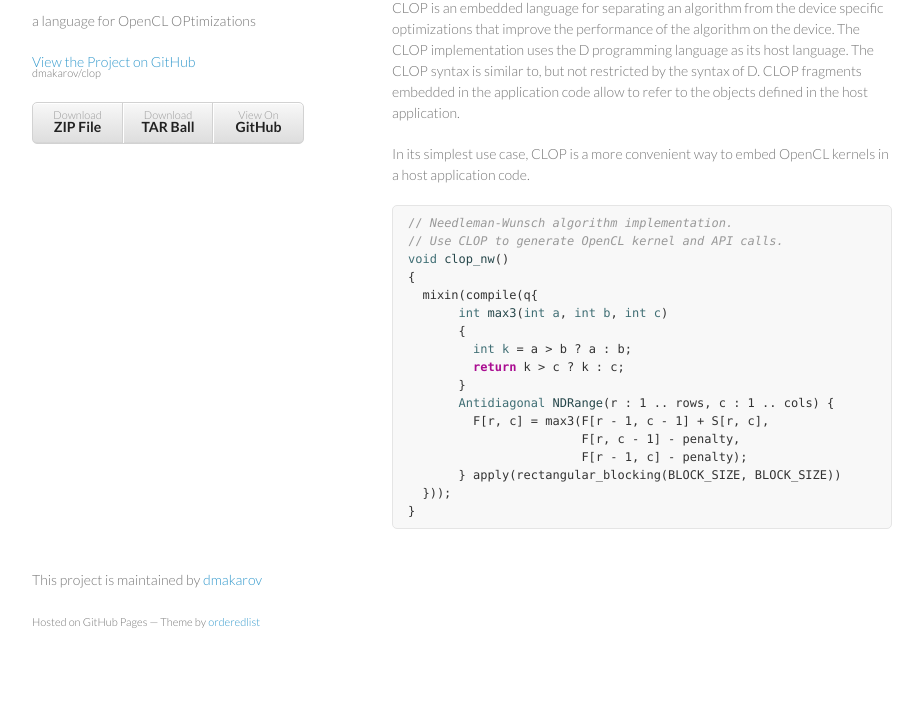
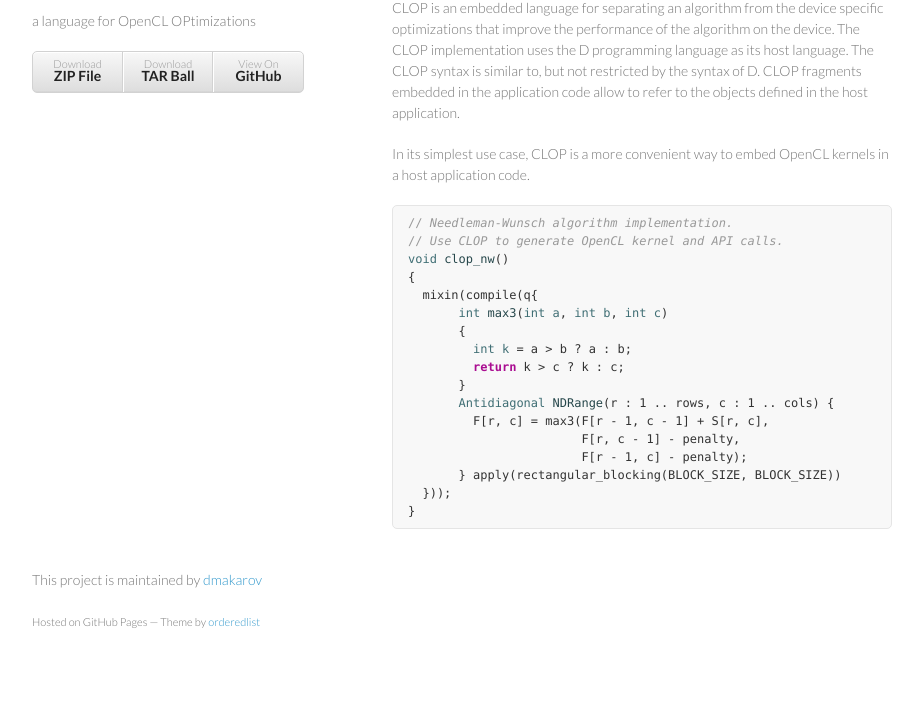
Before and after one commit to dmakarov/clop, a plain HTML site: page index.html in a window 1280 px wide. Shown: the part 99-800 px from the top of the page, without its empty margins (178-1101 px from the left). Drawn offline with Linux system fonts and the light colour scheme.

Commit message:
Cleanup.

```diff
--- a/index.html
+++ b/index.html
@@ -4,7 +4,7 @@
 <html xmlns="http://www.w3.org/1999/xhtml" lang="en" xml:lang="en">
 <head>
 <title>CLOP by dmakarov</title>
-<!-- 2015-09-12 Sat 22:11 -->
+<!-- 2015-09-13 Sun 09:24 -->
 <meta  http-equiv="Content-Type" content="text/html;charset=utf-8" />
 <meta  name="generator" content="Org-mode" />
 <link rel="stylesheet" href="stylesheets/styles.css"/>
@@ -18,11 +18,6 @@
       <header>
         <h1>CLOP</h1>
         <p>a language for OpenCL OPtimizations</p>
-        <p class="view">
-          <a href="https://github.com/dmakarov/clop">
-            View the Project on GitHub <small>dmakarov/clop</small>
-          </a>
-        </p>
         <ul>
           <li><a href="https://github.com/dmakarov/clop/zipball/master">Download <strong>ZIP File</strong></a></li>
           <li><a href="https://github.com/dmakarov/clop/tarball/master">Download <strong>TAR Ball</strong></a></li>
```
Also changed, not shown: 1 other file.
